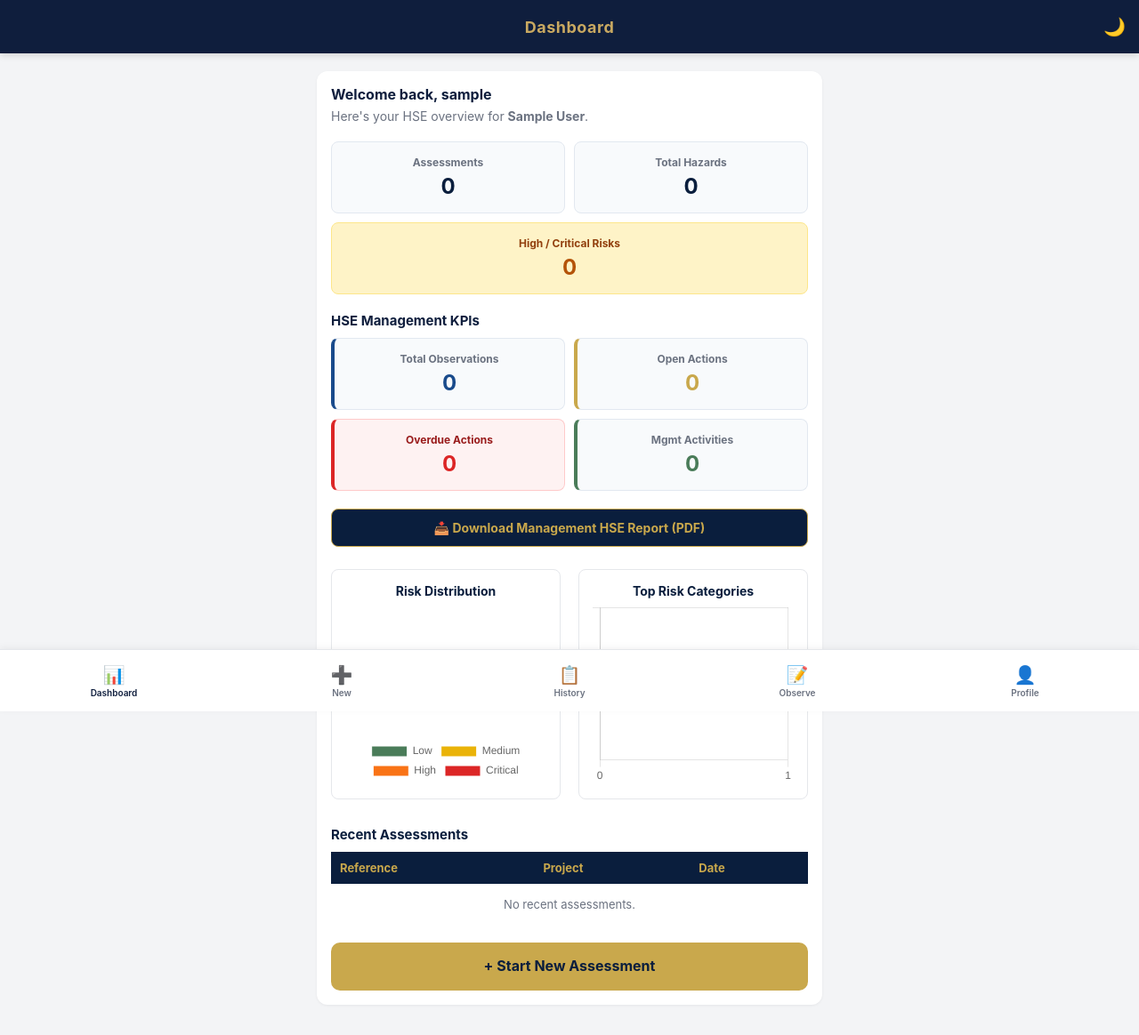
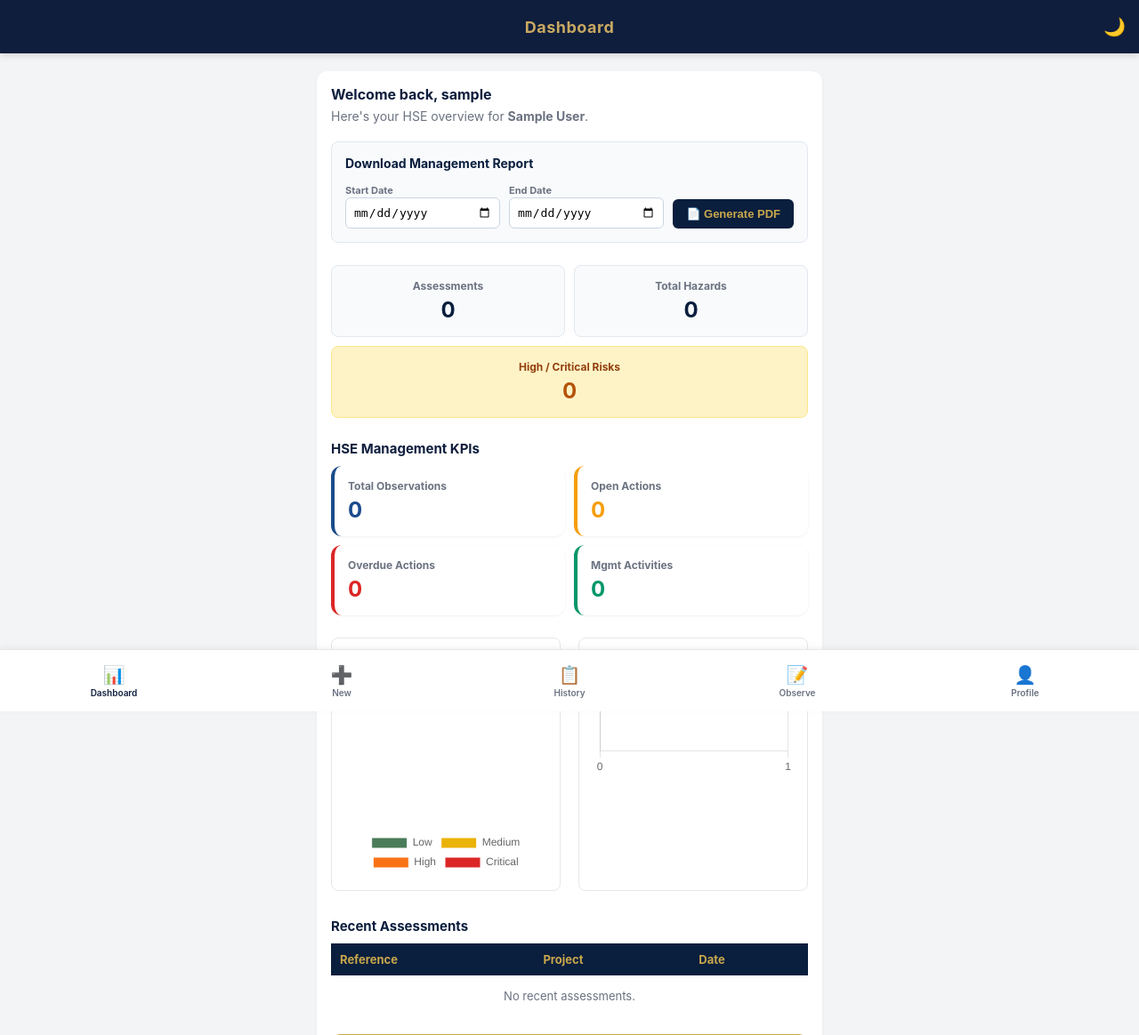
Before and after one commit to Iniobongcodex2/alpha-hse-risk-web, a Flask app: page /dashboard in a window 1280 px wide. Shown: the top 1164 px of the page at 89% size. Run offline with Flask 3, Linux system fonts and the light colour scheme; the visitor is signed in with stand-in values (Sample User, id 1); data that the repository does not hold is empty; a map, chart or similar area stays blank; some libraries are stand-ins or nearby versions.

Commit message:
Feature 2: Added date filtering to Management PDF

```diff
--- a/app.py
+++ b/app.py
@@ -468,6 +468,15 @@ def management_report():
 
     user_org = session.get("organization_name", "Unknown")
 
+    # 1. Get the dates from the form
+    start_date = request.args.get('start_date')
+    end_date = request.args.get('end_date')
+
+    # If no dates are provided, default to today
+    if not start_date or not end_date:
+        start_date = datetime.datetime.now().strftime("%Y-%m-%d")
+        end_date = start_date
+
     from reportlab.lib import colors
     from reportlab.lib.pagesizes import A4
     from reportlab.lib.styles import getSampleStyleSheet, ParagraphStyle
@@ -484,28 +493,32 @@ def management_report():
 
         cursor = conn.cursor()
 
-        # 1. Fetch KPIs
+        # 2. Fetch KPIs using the date range
         stats = {"obs": 0, "open_actions": 0, "overdue_actions": 0, "mgmt": 0}
         today_date = datetime.datetime.now().strftime("%Y-%m-%d")
 
-        cursor.execute(f"SELECT COUNT(*) FROM observations WHERE organization = {q}", (user_org,))
+        # Observations raised within the date range
+        cursor.execute(f"SELECT COUNT(*) FROM observations WHERE organization = {q} AND date_reported >= {q} AND date_reported <= {q}", (user_org, start_date + " 00:00:00", end_date + " 23:59:59"))
         stats["obs"] = cursor.fetchone()[0]
 
+        # Open actions (current snapshot)
         cursor.execute(f"SELECT COUNT(*) FROM corrective_actions WHERE organization = {q} AND status IN ('Open', 'In Progress')", (user_org,))
         stats["open_actions"] = cursor.fetchone()[0]
 
+        # Overdue actions (current snapshot)
         cursor.execute(f"SELECT COUNT(*) FROM corrective_actions WHERE organization = {q} AND status IN ('Open', 'In Progress') AND due_date < {q}", (user_org, today_date))
         stats["overdue_actions"] = cursor.fetchone()[0]
 
-        cursor.execute(f"SELECT COUNT(*) FROM mgmt_activities WHERE organization = {q}", (user_org,))
+        # Management activities within the date range
+        cursor.execute(f"SELECT COUNT(*) FROM mgmt_activities WHERE organization = {q} AND activity_date >= {q} AND activity_date <= {q}", (user_org, start_date, end_date))
         stats["mgmt"] = cursor.fetchone()[0]
 
-        # 2. Fetch Open/Overdue Actions
+        # 3. Fetch Open/Overdue Actions
         cursor.execute(f"SELECT action_desc, assigned_to, due_date, status FROM corrective_actions WHERE organization = {q} AND status IN ('Open', 'In Progress') ORDER BY due_date ASC LIMIT 15", (user_org,))
         open_actions = cursor.fetchall()
 
-        # 3. Fetch Recent Observations
-        cursor.execute(f"SELECT reference, category, priority, date_reported FROM observations WHERE organization = {q} ORDER BY id DESC LIMIT 10", (user_org,))
+        # 4. Fetch Observations within the date range
+        cursor.execute(f"SELECT reference, category, priority, date_reported FROM observations WHERE organization = {q} AND date_reported >= {q} AND date_reported <= {q} ORDER BY id DESC LIMIT 10", (user_org, start_date + " 00:00:00", end_date + " 23:59:59"))
         recent_obs = cursor.fetchall()
 
         cursor.close()
@@ -530,7 +543,8 @@ def management_report():
 
         elements = [
             Paragraph("ALPHA HSE RISK - MANAGEMENT REPORT", title_style),
-            Paragraph(f"Organization: {user_org} | Date: {datetime.datetime.now().strftime('%Y-%m-%d')}", sub_style),
+            # Updated header to show the date range
+            Paragraph(f"Organization: {user_org} | Period: {start_date} to {end_date}", sub_style),
             HRFlowable(width="100%", thickness=1, color=navy, spaceAfter=10)
         ]
 
@@ -593,7 +607,7 @@ def management_report():
             ]))
             elements.append(obs_table)
         else:
-            elements.append(Paragraph("No observations recorded.", cell_style))
+            elements.append(Paragraph("No observations recorded in this period.", cell_style))
 
         # Watermark & Footer
         def add_watermark(canvas, doc):
@@ -613,7 +627,7 @@ def management_report():
         doc.build(elements, onFirstPage=add_watermark, onLaterPages=add_watermark)
         buffer.seek(0)
 
-        filename = f"Management_Report_{user_org.replace(' ', '_')}_{datetime.datetime.now().strftime('%Y%m%d')}.pdf"
+        filename = f"Management_Report_{user_org.replace(' ', '_')}_{start_date}_to_{end_date}.pdf"
         return send_file(buffer, as_attachment=True, download_name=filename, mimetype="application/pdf")
 
     except Exception as e:
--- a/templates/dashboard.html
+++ b/templates/dashboard.html
@@ -13,6 +13,24 @@
         Welcome back, {{ full_name }}
     </h2>
     <p style="color:#6B7280; font-size:14px; margin-bottom: 20px;">Here's your HSE overview for <strong>{{ session.get('organization_name') }}</strong>.</p>
+
+    <!-- NEW: Management Report with Date Filter -->
+    <div style="margin-bottom: 25px; background: #F8FAFC; padding: 15px; border-radius: 8px; border: 1px solid #E2E8F0;">
+        <h3 style="font-size: 14px; color: #0A1E3D; margin-bottom: 10px;">Download Management Report</h3>
+        <form action="/dashboard/report" method="GET" style="display: flex; gap: 10px; flex-wrap: wrap; align-items: flex-end;">
+            <div style="flex: 1; min-width: 130px;">
+                <label style="font-size: 11px; color: #6B7280; font-weight: bold;">Start Date</label>
+                <input type="date" name="start_date" required style="width: 100%; padding: 8px; border: 1px solid #CBD5E1; border-radius: 6px; font-size: 13px;">
+            </div>
+            <div style="flex: 1; min-width: 130px;">
+                <label style="font-size: 11px; color: #6B7280; font-weight: bold;">End Date</label>
+                <input type="date" name="end_date" required style="width: 100%; padding: 8px; border: 1px solid #CBD5E1; border-radius: 6px; font-size: 13px;">
+            </div>
+            <button type="submit" style="background: #0A1E3D; color: #C9A84C; border: none; padding: 9px 15px; border-radius: 6px; font-weight: bold; cursor: pointer; font-size: 13px;">
+                📄 Generate PDF
+            </button>
+        </form>
+    </div>
 
     <!-- KPI CARDS -->
     <div style="display: grid; grid-template-columns: 1fr 1fr; gap: 10px; margin-bottom: 20px;">
@@ -30,40 +48,29 @@
         </div>
     </div>
 
-    <!-- HSE MANAGEMENT KPIs -->
-    <h3 style="font-size: 15px; color: #0F1E3D; margin-top: 20px; margin-bottom: 10px;">HSE Management KPIs</h3>
-    <div style="display: grid; grid-template-columns: 1fr 1fr; gap: 10px; margin-bottom: 20px;">
-
-        <!-- Observations -->
-        <div style="background: #F8FAFC; padding: 15px; border-radius: 8px; border: 1px solid #E2E8F0; text-align: center; border-left: 4px solid #1A4B8C;">
+    <!-- NEW: HSE Management KPIs -->
+    <h3 style="font-size:15px; color:#0F1E3D; margin-top: 25px; margin-bottom: 10px;">HSE Management KPIs</h3>
+    <div style="display: grid; grid-template-columns: 1fr 1fr; gap: 10px; margin-bottom: 25px;">
+        <!-- Total Observations -->
+        <div class="card" style="padding: 15px; border-left: 4px solid #1A4B8C; margin-bottom: 0; background: #FFFFFF;">
             <p style="font-size: 12px; color: #6B7280; font-weight: bold; margin-bottom: 5px;">Total Observations</p>
             <p style="font-size: 24px; color: #1A4B8C; font-weight: bold;">{{ stats.total_observations }}</p>
         </div>
-
         <!-- Open Actions -->
-        <div style="background: #F8FAFC; padding: 15px; border-radius: 8px; border: 1px solid #E2E8F0; text-align: center; border-left: 4px solid #C9A84C;">
+        <div class="card" style="padding: 15px; border-left: 4px solid #F59E0B; margin-bottom: 0; background: #FFFFFF;">
             <p style="font-size: 12px; color: #6B7280; font-weight: bold; margin-bottom: 5px;">Open Actions</p>
-            <p style="font-size: 24px; color: #C9A84C; font-weight: bold;">{{ stats.open_actions }}</p>
+            <p style="font-size: 24px; color: #F59E0B; font-weight: bold;">{{ stats.open_actions }}</p>
         </div>
-
         <!-- Overdue Actions -->
-        <div style="background: #FEF2F2; padding: 15px; border-radius: 8px; border: 1px solid #FECACA; text-align: center; border-left: 4px solid #DC2626;">
-            <p style="font-size: 12px; color: #991B1B; font-weight: bold; margin-bottom: 5px;">Overdue Actions</p>
+        <div class="card" style="padding: 15px; border-left: 4px solid #DC2626; margin-bottom: 0; background: #FFFFFF;">
+            <p style="font-size: 12px; color: #6B7280; font-weight: bold; margin-bottom: 5px;">Overdue Actions</p>
             <p style="font-size: 24px; color: #DC2626; font-weight: bold;">{{ stats.overdue_actions }}</p>
         </div>
-
-        <!-- Management Activities -->
-        <div style="background: #F8FAFC; padding: 15px; border-radius: 8px; border: 1px solid #E2E8F0; text-align: center; border-left: 4px solid #4A7C59;">
+        <!-- Mgmt Activities -->
+        <div class="card" style="padding: 15px; border-left: 4px solid #059669; margin-bottom: 0; background: #FFFFFF;">
             <p style="font-size: 12px; color: #6B7280; font-weight: bold; margin-bottom: 5px;">Mgmt Activities</p>
-            <p style="font-size: 24px; color: #4A7C59; font-weight: bold;">{{ stats.mgmt_activities }}</p>
+            <p style="font-size: 24px; color: #059669; font-weight: bold;">{{ stats.mgmt_activities }}</p>
         </div>
-    </div>
-
-    <!-- NEW: Management Report Download Button -->
-    <div style="margin-bottom: 25px; text-align: center;">
-        <a href="/dashboard/report" style="display: inline-block; background: #0A1E3D; color: #C9A84C; text-decoration: none; padding: 12px 20px; border-radius: 8px; font-weight: bold; font-size: 14px; border: 1px solid #C9A84C; width: 100%; box-sizing: border-box;">
-            📥 Download Management HSE Report (PDF)
-        </a>
     </div>
 
     <!-- CHARTS SECTION -->
@@ -71,17 +78,13 @@
         <!-- Donut Chart -->
         <div style="flex: 1; min-width: 250px; background: #FFFFFF; padding: 15px; border-radius: 8px; border: 1px solid #E5E7EB;">
             <h3 style="font-size: 14px; color: #0A1E3D; text-align: center; margin-bottom: 10px;">Risk Distribution</h3>
-            <div style="position: relative; height: 200px; width: 100%;">
-                <canvas id="riskChart"></canvas>
-            </div>
+            <canvas id="riskChart"></canvas>
         </div>
 
         <!-- Bar Chart -->
         <div style="flex: 1; min-width: 250px; background: #FFFFFF; padding: 15px; border-radius: 8px; border: 1px solid #E5E7EB;">
             <h3 style="font-size: 14px; color: #0A1E3D; text-align: center; margin-bottom: 10px;">Top Risk Categories</h3>
-            <div style="position: relative; height: 200px; width: 100%;">
-                <canvas id="categoryChart"></canvas>
-            </div>
+            <canvas id="categoryChart"></canvas>
         </div>
     </div>
 
@@ -119,7 +122,6 @@
 
 <!-- CHART JS LOGIC -->
 <script>
-    // Data passed from Flask
     const riskDistData = {{ risk_dist | tojson }};
     const topCategoriesData = {{ top_categories | tojson }};
 
@@ -137,14 +139,13 @@
         },
         options: {
             responsive: true,
-            maintainAspectRatio: false,
             plugins: {
                 legend: { position: 'bottom' }
             }
         }
     });
 
-    // 2. Render Horizontal Bar Chart
+    // 2. Render Bar Chart (Horizontal)
     const labels = topCategoriesData.map(item => item.category);
     const counts = topCategoriesData.map(item => item.count);
 
@@ -156,14 +157,13 @@
             datasets: [{
                 label: 'Number of Hazards',
                 data: counts,
-                backgroundColor: '#0A1E3D', // Navy
+                backgroundColor: '#0A1E3D',
                 borderRadius: 4
             }]
         },
         options: {
-            indexAxis: 'y', // THIS MAKES IT HORIZONTAL
+            indexAxis: 'y',
             responsive: true,
-            maintainAspectRatio: false,
             plugins: {
                 legend: { display: false }
             },
--- a/templates/login.html
+++ b/templates/login.html
@@ -11,6 +11,9 @@
 </div>
 
 <form method="POST" action="/login">
+    <!-- CSRF Token must be INSIDE the form -->
+    <input type="hidden" name="csrf_token" value="{{ csrf_token() }}">
+
     <div class="card">
         <label style="font-size:13px; color:#6B7280; font-weight:600;">Username</label>
         <input type="text" name="username" placeholder="Enter username" required
```
Also changed, not shown: templates/base.html (+15 -66 lines).
